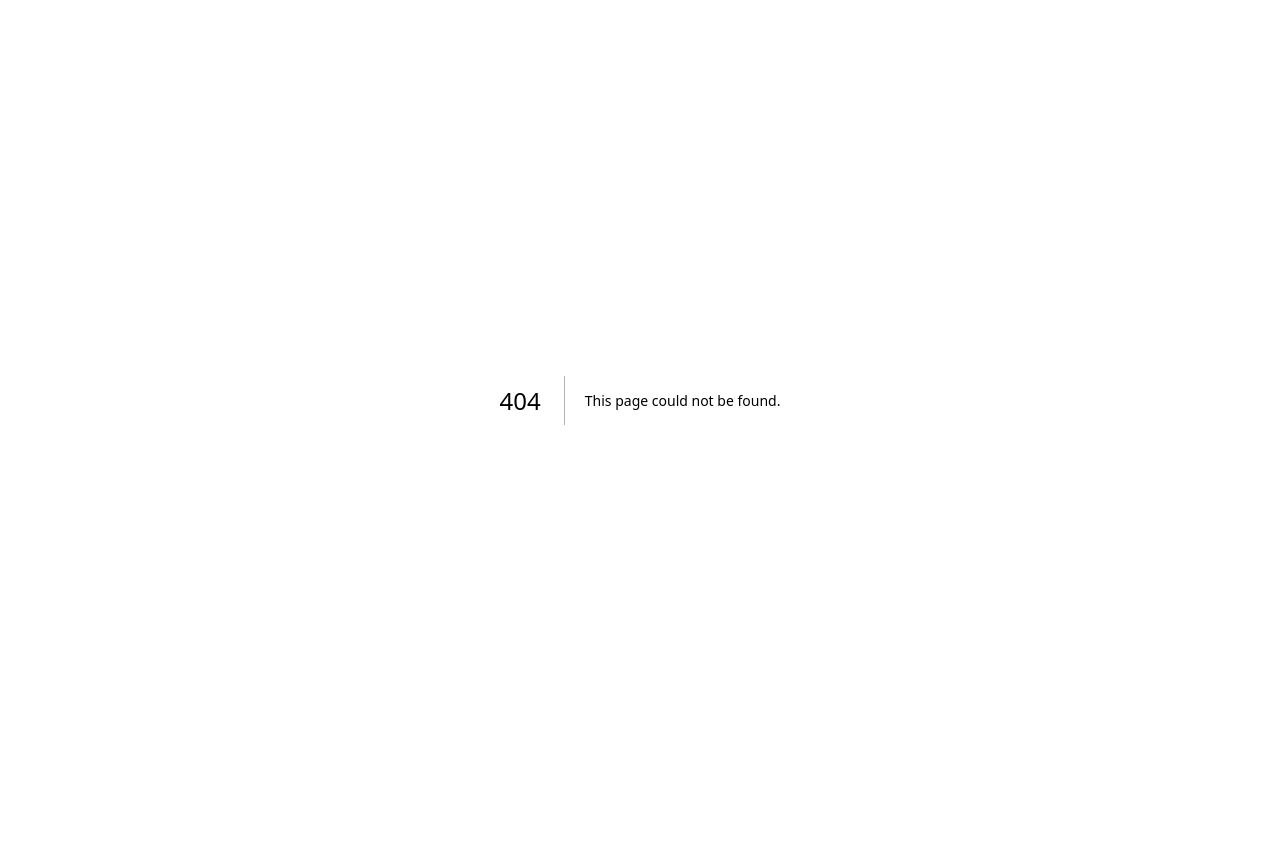
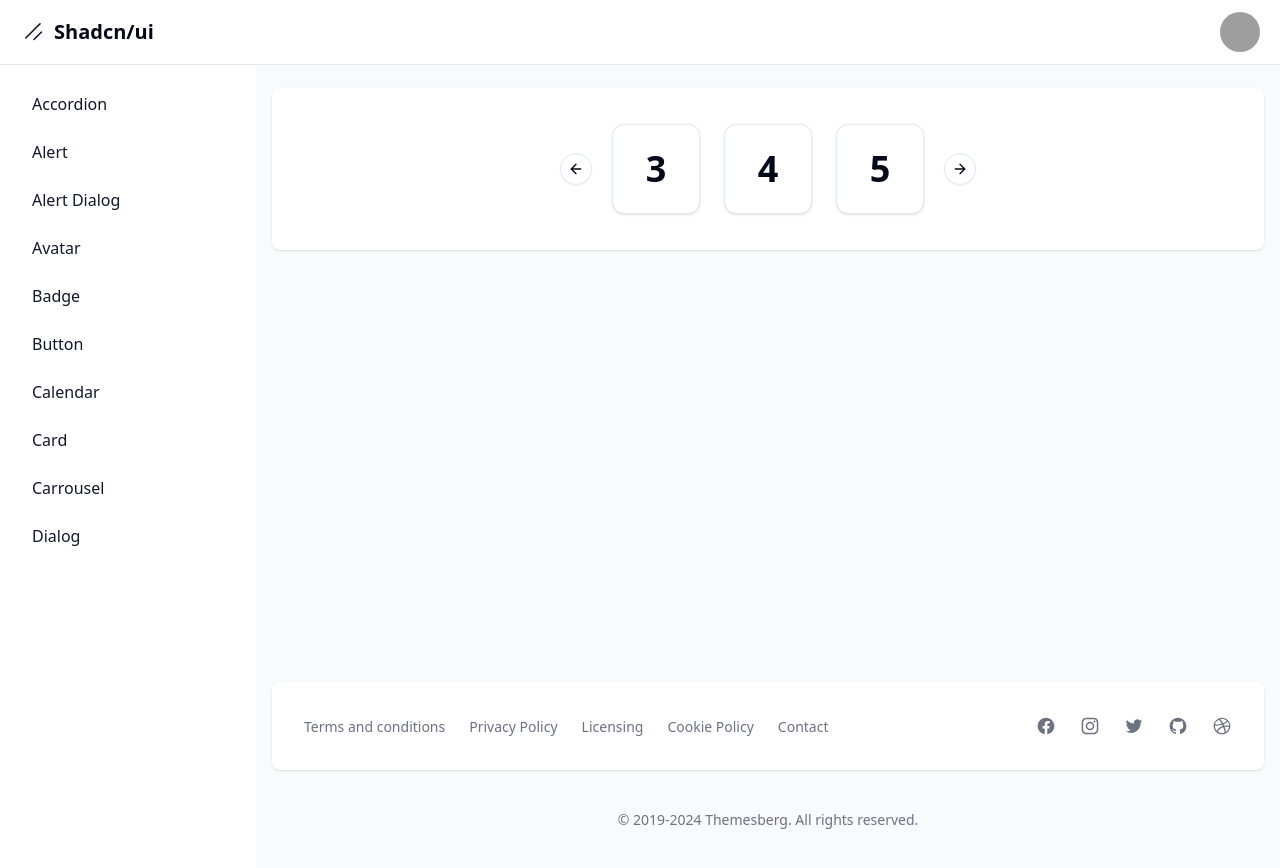
Before and after one commit to davidmoina/shadcn-dashboard, a Next.js app: page /dashboard/carrousel in a window 1280 px wide. Before the commit this address had no page. Before the commit the page ends 800 px from the top, so only its background shows below. Built offline with nearby package versions, Linux system fonts and the light colour scheme; grey boxes are pictures that could not be loaded.

Commit message:
💄 Add carrousel component

```diff
--- a/package.json
+++ b/package.json
@@ -18,6 +18,8 @@
     "class-variance-authority": "^0.7.1",
     "clsx": "^2.1.1",
     "date-fns": "^4.1.0",
+    "embla-carousel-autoplay": "^8.5.1",
+    "embla-carousel-react": "^8.5.1",
     "lucide-react": "^0.462.0",
     "next": "15.0.3",
     "react": "19.0.0-rc-66855b96-20241106",
--- /dev/null
+++ b/src/app/dashboard/carrousel/page.tsx
@@ -0,0 +1,41 @@
+"use client";
+
+import { Card, CardContent } from "@/components/ui/card";
+import {
+  Carousel,
+  CarouselContent,
+  CarouselItem,
+  CarouselNext,
+  CarouselPrevious,
+} from "@/components/ui/carousel";
+
+export default function CarrouselPage() {
+  return (
+    <div className="w-full flex justify-center">
+      <Carousel
+        className="w-full max-w-xs"
+        autoplay={1500}
+        opts={{
+          // dragFree: true,
+          loop: true,
+        }}
+      >
+        <CarouselContent>
+          {Array.from({ length: 5 }).map((_, index) => (
+            <CarouselItem key={index} className="md:basis-1/2 lg:basis-1/3">
+              <div className="p-1">
+                <Card>
+                  <CardContent className="flex aspect-square items-center justify-center p-6">
+                    <span className="text-4xl font-semibold">{index + 1}</span>
+                  </CardContent>
+                </Card>
+              </div>
+            </CarouselItem>
+          ))}
+        </CarouselContent>
+        <CarouselPrevious />
+        <CarouselNext />
+      </Carousel>
+    </div>
+  );
+}
--- a/src/app/dashboard/layout.tsx
+++ b/src/app/dashboard/layout.tsx
@@ -14,6 +14,7 @@
   { name: "calendar", href: "/dashboard/calendar" },
   { name: "avatar", href: "/dashboard/avatar" },
   { name: "card", href: "/dashboard/card" },
+  { name: "carrousel", href: "/dashboard/carrousel" },
 ].sort((a, b) => a.name.localeCompare(b.name));
 
 export default function DashboardLayout({
--- /dev/null
+++ b/src/components/ui/carousel.tsx
@@ -0,0 +1,271 @@
+"use client";
+
+import * as React from "react";
+import useEmblaCarousel, {
+  type UseEmblaCarouselType,
+} from "embla-carousel-react";
+import { ArrowLeft, ArrowRight } from "lucide-react";
+
+import { cn } from "@/lib/utils";
+import { Button } from "@/components/ui/button";
+
+import Autoplay from "embla-carousel-autoplay";
+
+type CarouselApi = UseEmblaCarouselType[1];
+type UseCarouselParameters = Parameters<typeof useEmblaCarousel>;
+type CarouselOptions = UseCarouselParameters[0];
+type CarouselPlugin = UseCarouselParameters[1];
+
+type CarouselProps = {
+  opts?: CarouselOptions;
+  plugins?: CarouselPlugin;
+  orientation?: "horizontal" | "vertical";
+  autoplay?: number;
+  setApi?: (api: CarouselApi) => void;
+};
+
+type CarouselContextProps = {
+  carouselRef: ReturnType<typeof useEmblaCarousel>[0];
+  api: ReturnType<typeof useEmblaCarousel>[1];
+  scrollPrev: () => void;
+  scrollNext: () => void;
+  canScrollPrev: boolean;
+  canScrollNext: boolean;
+} & CarouselProps;
+
+const CarouselContext = React.createContext<CarouselContextProps | null>(null);
+
+function useCarousel() {
+  const context = React.useContext(CarouselContext);
+
+  if (!context) {
+    throw new Error("useCarousel must be used within a <Carousel />");
+  }
+
+  return context;
+}
+
+const Carousel = React.forwardRef<
+  HTMLDivElement,
+  React.HTMLAttributes<HTMLDivElement> & CarouselProps
+>(
+  (
+    {
+      orientation = "horizontal",
+      opts,
+      setApi,
+      plugins,
+      className,
+      children,
+      autoplay,
+      ...props
+    },
+    ref
+  ) => {
+    if (autoplay) {
+      plugins = plugins ?? [];
+      plugins.push(Autoplay({ delay: autoplay }));
+    }
+
+    const [carouselRef, api] = useEmblaCarousel(
+      {
+        ...opts,
+        axis: orientation === "horizontal" ? "x" : "y",
+      },
+      plugins
+    );
+    const [canScrollPrev, setCanScrollPrev] = React.useState(false);
+    const [canScrollNext, setCanScrollNext] = React.useState(false);
+
+    const onSelect = React.useCallback((api: CarouselApi) => {
+      if (!api) {
+        return;
+      }
+
+      setCanScrollPrev(api.canScrollPrev());
+      setCanScrollNext(api.canScrollNext());
+    }, []);
+
+    const scrollPrev = React.useCallback(() => {
+      api?.scrollPrev();
+    }, [api]);
+
+    const scrollNext = React.useCallback(() => {
+      api?.scrollNext();
+    }, [api]);
+
+    const handleKeyDown = React.useCallback(
+      (event: React.KeyboardEvent<HTMLDivElement>) => {
+        if (event.key === "ArrowLeft") {
+          event.preventDefault();
+          scrollPrev();
+        } else if (event.key === "ArrowRight") {
+          event.preventDefault();
+          scrollNext();
+        }
+      },
+      [scrollPrev, scrollNext]
+    );
+
+    React.useEffect(() => {
+      if (!api || !setApi) {
+        return;
+      }
+
+      setApi(api);
+    }, [api, setApi]);
+
+    React.useEffect(() => {
+      if (!api) {
+        return;
+      }
+
+      onSelect(api);
+      api.on("reInit", onSelect);
+      api.on("select", onSelect);
+
+      return () => {
+        api?.off("select", onSelect);
+      };
+    }, [api, onSelect]);
+
+    return (
+      <CarouselContext.Provider
+        value={{
+          carouselRef,
+          api: api,
+          opts,
+          orientation:
+            orientation || (opts?.axis === "y" ? "vertical" : "horizontal"),
+          scrollPrev,
+          scrollNext,
+          canScrollPrev,
+          canScrollNext,
+        }}
+      >
+        <div
+          ref={ref}
+          onKeyDownCapture={handleKeyDown}
+          className={cn("relative", className)}
+          role="region"
+          aria-roledescription="carousel"
+          {...props}
+        >
+          {children}
+        </div>
+      </CarouselContext.Provider>
+    );
+  }
+);
+Carousel.displayName = "Carousel";
+
+const CarouselContent = React.forwardRef<
+  HTMLDivElement,
+  React.HTMLAttributes<HTMLDivElement>
+>(({ className, ...props }, ref) => {
+  const { carouselRef, orientation } = useCarousel();
+
+  return (
+    <div ref={carouselRef} className="overflow-hidden">
+      <div
+        ref={ref}
+        className={cn(
+          "flex",
+          orientation === "horizontal" ? "-ml-4" : "-mt-4 flex-col",
+          className
+        )}
+        {...props}
+      />
+    </div>
+  );
+});
+CarouselContent.displayName = "CarouselContent";
+
+const CarouselItem = React.forwardRef<
+  HTMLDivElement,
+  React.HTMLAttributes<HTMLDivElement>
+>(({ className, ...props }, ref) => {
+  const { orientation } = useCarousel();
+
+  return (
+    <div
+      ref={ref}
+      role="group"
+      aria-roledescription="slide"
+      className={cn(
+        "min-w-0 shrink-0 grow-0 basis-full",
+        orientation === "horizontal" ? "pl-4" : "pt-4",
+        className
+      )}
+      {...props}
+    />
+  );
+});
+CarouselItem.displayName = "CarouselItem";
+
+const CarouselPrevious = React.forwardRef<
+  HTMLButtonElement,
+  React.ComponentProps<typeof Button>
+>(({ className, variant = "outline", size = "icon", ...props }, ref) => {
+  const { orientation, scrollPrev, canScrollPrev } = useCarousel();
+
+  return (
+    <Button
+      ref={ref}
+      variant={variant}
+      size={size}
+      className={cn(
+        "absolute  h-8 w-8 rounded-full",
+        orientation === "horizontal"
+          ? "-left-12 top-1/2 -translate-y-1/2"
+          : "-top-12 left-1/2 -translate-x-1/2 rotate-90",
+        className
+      )}
+      disabled={!canScrollPrev}
+      onClick={scrollPrev}
+      {...props}
+    >
+      <ArrowLeft className="h-4 w-4" />
+      <span className="sr-only">Previous slide</span>
+    </Button>
+  );
+});
+CarouselPrevious.displayName = "CarouselPrevious";
+
+const CarouselNext = React.forwardRef<
+  HTMLButtonElement,
+  React.ComponentProps<typeof Button>
+>(({ className, variant = "outline", size = "icon", ...props }, ref) => {
+  const { orientation, scrollNext, canScrollNext } = useCarousel();
+
+  return (
+    <Button
+      ref={ref}
+      variant={variant}
+      size={size}
+      className={cn(
+        "absolute h-8 w-8 rounded-full",
+        orientation === "horizontal"
+          ? "-right-12 top-1/2 -translate-y-1/2"
+          : "-bottom-12 left-1/2 -translate-x-1/2 rotate-90",
+        className
+      )}
+      disabled={!canScrollNext}
+      onClick={scrollNext}
+      {...props}
+    >
+      <ArrowRight className="h-4 w-4" />
+      <span className="sr-only">Next slide</span>
+    </Button>
+  );
+});
+CarouselNext.displayName = "CarouselNext";
+
+export {
+  type CarouselApi,
+  Carousel,
+  CarouselContent,
+  CarouselItem,
+  CarouselPrevious,
+  CarouselNext,
+};
```
Also changed, not shown: 1 other file (tests, documents, lock files or other folders).
